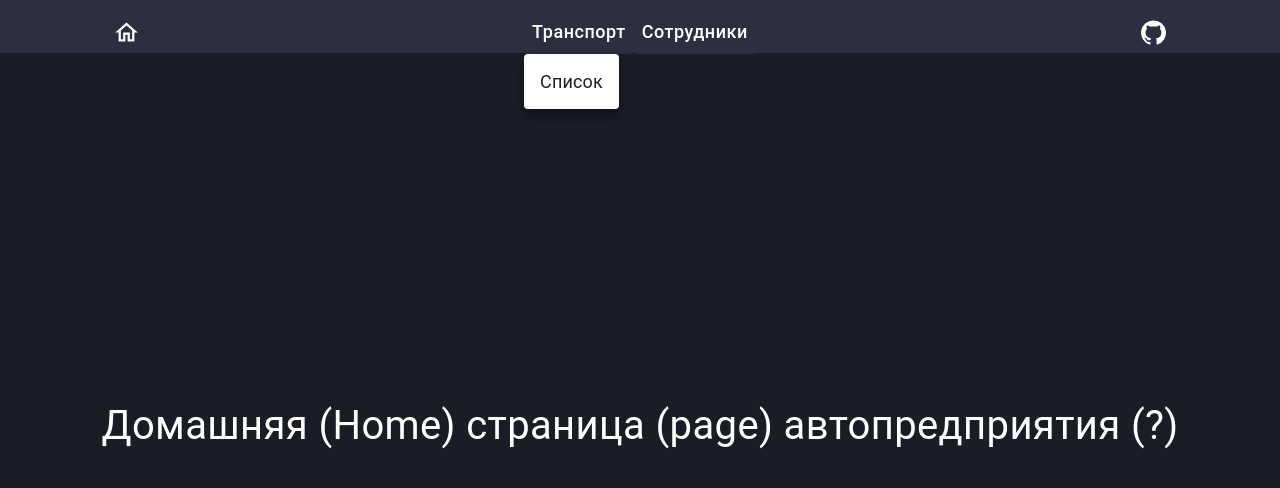
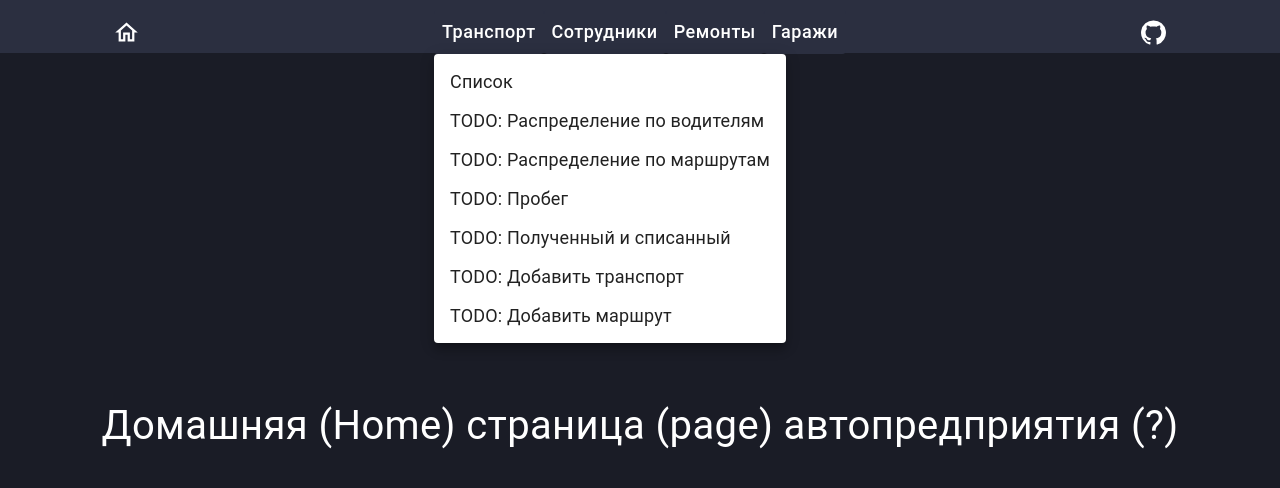
Before and after one commit to jecter1/transport-enterprise, a Next.js app in the folder frontend/: page / in a window 1280 px wide. Both pictures are taken after a click on the button "Транспорт". Shown: the top 488 px of the page. Built offline with nearby package versions, Linux system fonts and the light colour scheme.

Commit message:
add TODO to Header

```diff
--- a/frontend/components/Header.js
+++ b/frontend/components/Header.js
@@ -11,23 +11,44 @@ import { Menu, MenuItem } from '@mui/material';
 export default function Header() {
   const [anchorEmployeeEl, setAnchorEmployeeEl] = React.useState(null);
   const [anchorTransportEl, setAnchorTransportEl] = React.useState(null);
+  const [anchorRepairEl, setAnchorRepairEl] = React.useState(null);
+  const [anchorGarageEl, setAnchorGarageEl] = React.useState(null);
+
   const openEmployee = Boolean(anchorEmployeeEl);
   const openTransport = Boolean(anchorTransportEl);
+  const openRepair = Boolean(anchorRepairEl);
+  const openGarage = Boolean(anchorGarageEl);
 
   const handleClickEmployee = (event) => {
     setAnchorEmployeeEl(event.currentTarget);
+  };
+
+  const handleCloseEmployee = () => {
+    setAnchorEmployeeEl(null);
   };
 
   const handleClickTransport = (event) => {
     setAnchorTransportEl(event.currentTarget);
   };
 
-  const handleCloseEmployee = () => {
-    setAnchorEmployeeEl(null);
+  const handleCloseTransport = () => {
+    setAnchorTransportEl(null);
   };
 
-  const handleCloseTransport = () => {
-    setAnchorTransportEl(null);
+  const handleClickRepair = (event) => {
+    setAnchorRepairEl(event.currentTarget);
+  };
+
+  const handleCloseRepair = () => {
+    setAnchorRepairEl(null);
+  };
+
+  const handleClickGarage = (event) => {
+    setAnchorGarageEl(event.currentTarget);
+  };
+
+  const handleCloseGarage = () => {
+    setAnchorGarageEl(null);
   };
 
   return (
@@ -53,6 +74,12 @@ export default function Header() {
               <Link href="/transport/" passHref>
                 <MenuItem onClick={handleCloseTransport}>Список</MenuItem>
               </Link>
+              <MenuItem onClick={handleCloseTransport}>TODO: Распределение по водителям</MenuItem>
+              <MenuItem onClick={handleCloseTransport}>TODO: Распределение по маршрутам</MenuItem>
+              <MenuItem onClick={handleCloseTransport}>TODO: Пробег</MenuItem>
+              <MenuItem onClick={handleCloseTransport}>TODO: Полученный и списанный</MenuItem>
+              <MenuItem onClick={handleCloseTransport}>TODO: Добавить транспорт</MenuItem>
+              <MenuItem onClick={handleCloseTransport}>TODO: Добавить маршрут</MenuItem>
             </Menu>
             <Button style={{fontSize: 18}} onClick={handleClickEmployee}>
               Сотрудники
@@ -72,8 +99,33 @@ export default function Header() {
                 <MenuItem onClick={handleCloseEmployee}>Подчиненность</MenuItem>
               </Link>
               <Link href="/employee/add" passHref>
-                <MenuItem onClick={handleCloseEmployee}>Добавление</MenuItem>
+                <MenuItem onClick={handleCloseEmployee}>TODO: Добавить сотрудника</MenuItem>
               </Link>
+            </Menu>
+            <Button style={{fontSize: 18}} onClick={handleClickRepair}>
+              Ремонты
+            </Button>
+            <Menu
+              anchorEl={anchorRepairEl}
+              open={openRepair}
+              onClose={handleCloseRepair}
+            >
+              <MenuItem onClick={handleCloseRepair}>TODO: Список</MenuItem>
+              <MenuItem onClick={handleCloseRepair}>TODO: Число и стоимость</MenuItem>
+              <MenuItem onClick={handleCloseRepair}>TODO: Число использованных узлов</MenuItem>
+              <MenuItem onClick={handleCloseRepair}>TODO: Добавить запись о ремонте</MenuItem>
+            </Menu>
+            <Button style={{fontSize: 18}} onClick={handleClickGarage}>
+              Гаражи
+            </Button>
+            <Menu
+              anchorEl={anchorGarageEl}
+              open={openGarage}
+              onClose={handleCloseGarage}
+            >
+              <MenuItem onClick={handleCloseGarage}>TODO: Список</MenuItem>
+              <MenuItem onClick={handleCloseGarage}>TODO: Распределение транспорта</MenuItem>
+              <MenuItem onClick={handleCloseGarage}>TODO: Добавить гараж</MenuItem>
             </Menu>
           </Grid>
           <Grid item sm={2} style={{ textAlign: 'center' }}>
```
